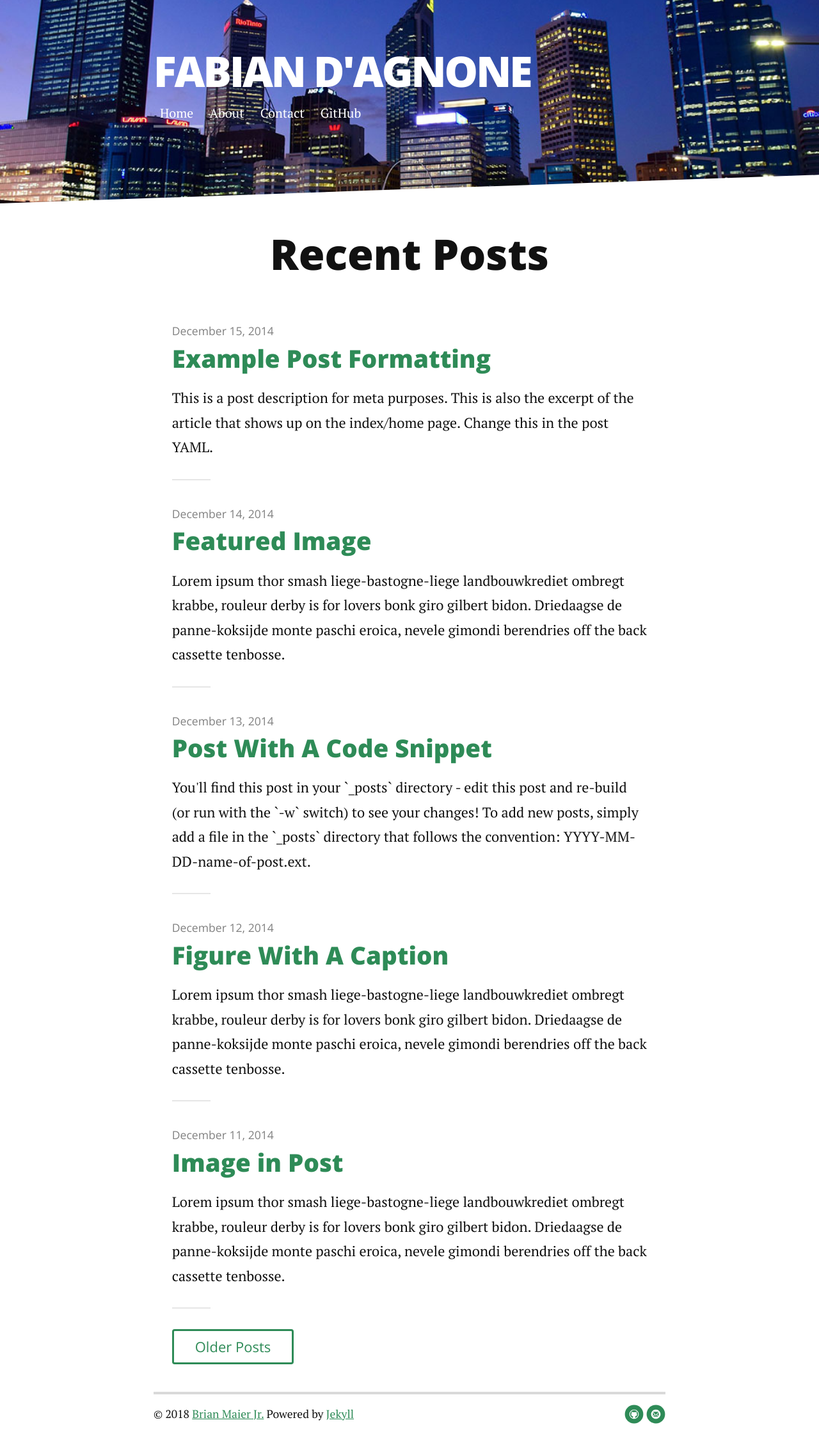
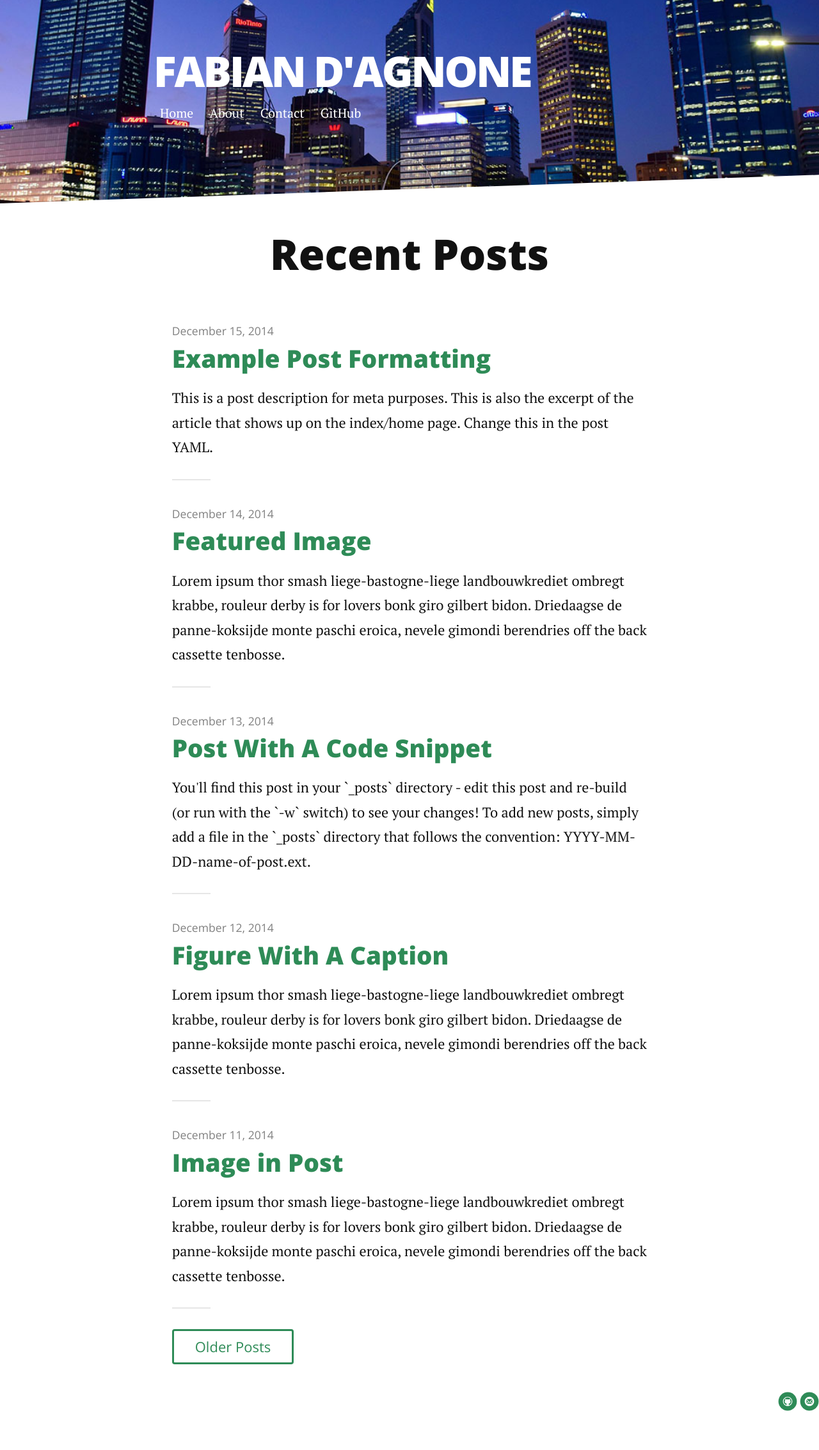
Before and after one commit to enongad/enongad.github.io, a Jekyll site: the page built from index.html, in a window 1280 px wide. Shown: the whole page at 64% size. Built offline with Jekyll 4.4.1, drawn with Linux system fonts in a browser that asks for light colours; nearby versions of some CDN libraries; the list of posts is cut into pages by our own code.

Commit message:
new template

```diff
--- a/_includes/footer.html
+++ b/_includes/footer.html
@@ -1,7 +1,4 @@
 <div class="footer">
-   <div class="container">
-      <p class="copy">&copy; {{ site.time | date: '%Y' }} <a href="http://brianmaierjr.com">Brian Maier Jr.</a> Powered by <a href="http://jekyllrb.com">Jekyll</a></p>
-
       <div class="footer-links">
          <ul class="noList">
             {% if site.social.facebook %}
--- a/css/style.css
+++ b/css/style.css
@@ -800,7 +800,7 @@
 HEADER STYLING
 ***************/
 .header {
-  background-color: seagreen;
+  background-color: black;
   background-image: url("../img/touring.jpg");
   background-size: cover;
   background-position: center center;
```
